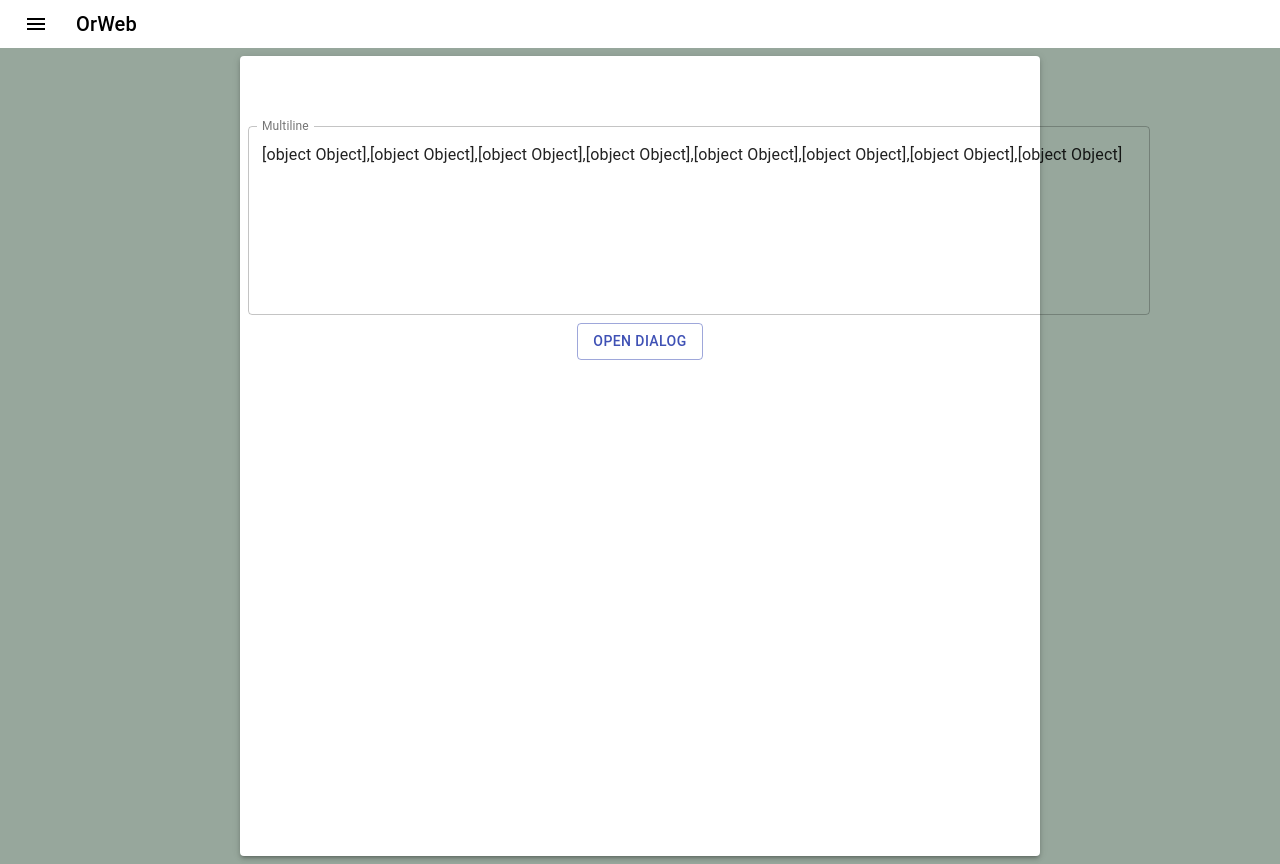
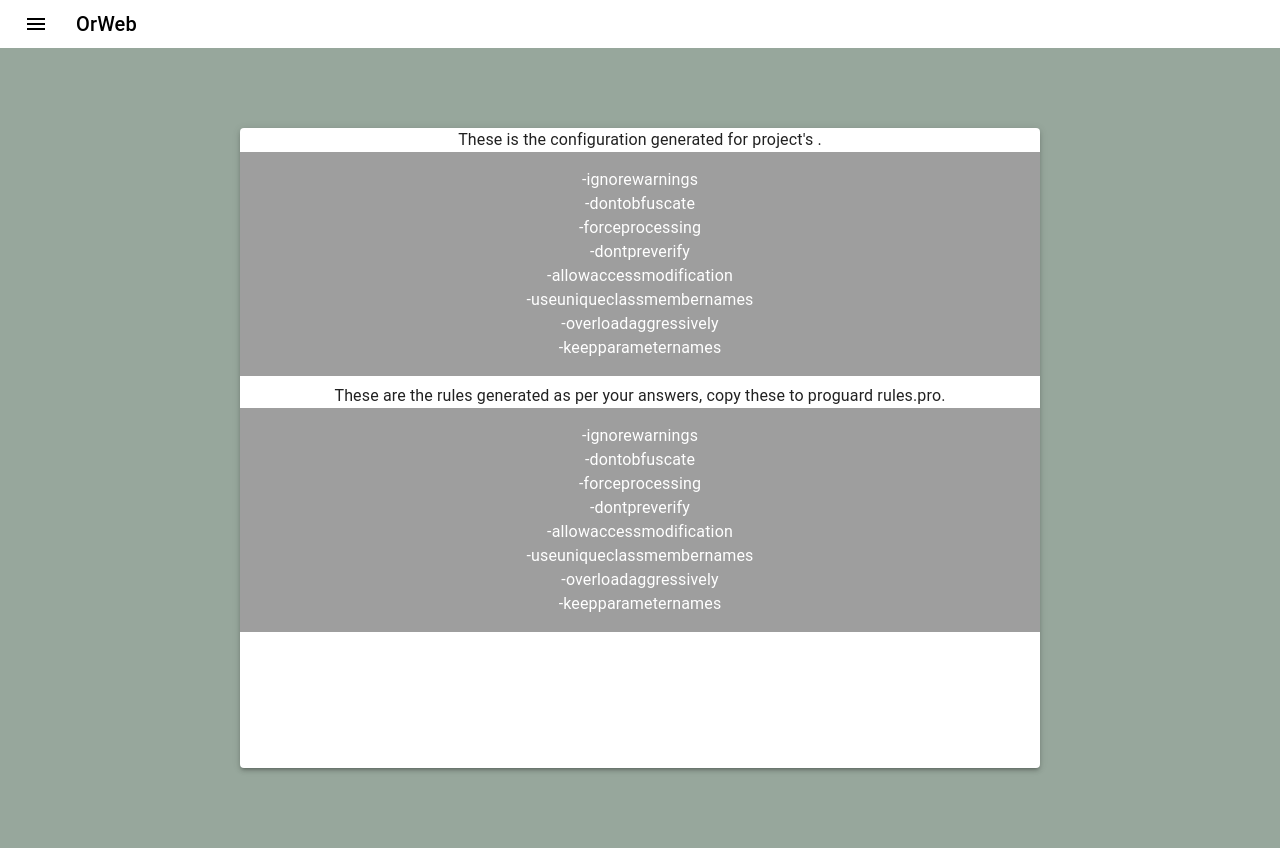
Before and after one commit to shivamrai/OrWeb, a React (Create React App) app: page / in a window 1280 px wide. Built offline with nearby package versions, Linux system fonts and the light colour scheme.

Commit message:
Popover complete from frontend

```diff
--- a/src/App.js
+++ b/src/App.js
@@ -13,7 +13,7 @@ function App() {
       <MainAppBar />
       <header className="App-header">
 
-        <Introduction />
+        <TextEditor />
       </header>
     </div>
   );
--- a/src/components/Introduction.jsx
+++ b/src/components/Introduction.jsx
@@ -42,7 +42,7 @@ export default function Introduction() {
           multiline
           rows={8}
                       value={words.map((word) =>{
-            return  {word};
+            return  "\n" + word;
           }
           )}
           onChange={handleChange}
--- a/src/components/MainAppBar.jsx
+++ b/src/components/MainAppBar.jsx
@@ -10,7 +10,7 @@ import { orange } from '@material-ui/core/colors';
 const useStyles = makeStyles((theme) => ({
   root: {
     flexGrow: 1,
-    backgroundColor: orange,
+    backgroundColor: theme.palette.secondary,
   },
   menuButton: {
     marginRight: theme.spacing(2),
--- a/src/components/highlighttTooltip.jsx
+++ b/src/components/highlighttTooltip.jsx
@@ -9,6 +9,9 @@ const useStyles = makeStyles((theme) => ({
   },
   paper: {
     padding: theme.spacing(1),
+  },
+  typorgraphy: {
+    backgroundColor: theme.palette.info,
   },
 }));
 
@@ -33,9 +36,8 @@ export default function MouseOverPopover({propTest}) {
         aria-haspopup="true"
         onMouseEnter={handlePopoverOpen}
         onMouseLeave={handlePopoverClose}
+        className={classes.typorgraphy}
       >
-        {/* Hover with a Popover.
-        {propText} */}
         {propTest}
       </Typography>
       <Popover
--- a/src/components/textEditor.jsx
+++ b/src/components/textEditor.jsx
@@ -3,7 +3,9 @@ import { makeStyles } from '@material-ui/core/styles';
 import Paper from '@material-ui/core/Paper';
 import HighlightTooltip from './highlighttTooltip';
 import TextField from '@material-ui/core/TextField';
-
+import Typography from '@material-ui/core/Typography';
+import Grid from '@material-ui/core/Grid';
+import Box from '@material-ui/core/Box';
 
 const useStyles = makeStyles((theme) => ({
   root: {
@@ -12,7 +14,7 @@ const useStyles = makeStyles((theme) => ({
     '& > *': {
       margin: theme.spacing(1),
       width: theme.spacing(100),
-      height: theme.spacing(100),
+      height: theme.spacing(80),
     },
     '& .MuiTextField-root': {
         margin: theme.spacing(1),
@@ -26,31 +28,52 @@ export default function TextEditor() {
   const classes = useStyles();
   const [words,setWords] = React.useState([ "-ignorewarnings","-dontobfuscate","-forceprocessing","-dontpreverify", "-allowaccessmodification","-useuniqueclassmembernames","-overloadaggressively","-keepparameternames"]);
   const [value, setValue] = React.useState('Controlled');
-  console.log(JSON.stringify(words));
   //const async wordsList = await(JSON.stringify(words));
-//   const listItems =
+  // const listItems =
+  const listItems = words.map((rule) =>
+  <HighlightTooltip propTest = {rule}></HighlightTooltip>
+);;
+  // useEffect(() => {
+  //   setValue({words.map((word) => {
+  //     return word})})
+  // }, [value])
   const handleChange = (event) => {
     setValue(event.target.value);
   };
   return (
     <div className={classes.root}>
       <Paper elevation={3}>
-          <br /><br />
-      <TextField
+          {/* <br /><br /> */}
+          {/* setValue({words.map((word) => {
+            return word})}); */}
+      {/* <TextField
           id="outlined-multiline-static"
           label="Multiline"
           multiline
           rows={8}
-                      value={words.map((word) =>{
-            return  {word};
-          }
-          )}
+          value={words.map((word) => {
+            return word})}
           onChange={handleChange}
           variant="outlined"
-        />
-          {/* <Typography>
-                {listItems}
-          </Typography> */}
+        /> */}
+        <Grid container spacing={1}>
+          <Grid item xs={24} sm={12}>
+            <Typography>
+              These is the configuration generated for project's <settings className="gradle"></settings>.
+            </Typography>
+            <Box bgcolor="text.disabled" color="background.paper" p={2}>
+              {listItems}
+            </Box>
+          </Grid>
+          <Grid item xs={24} sm={12}>
+            <Typography>
+              These are the rules generated as per your answers, copy these to proguard rules.pro.
+            </Typography>
+            <Box bgcolor="text.disabled" color="background.paper" p={2}>
+              {listItems}
+            </Box>
+          </Grid>
+        </Grid>
       </Paper>
     </div>
   );
```
Also changed, not shown: src/components/BasicSetup.jsx (added), src/components/FormRoute.jsx (added).
